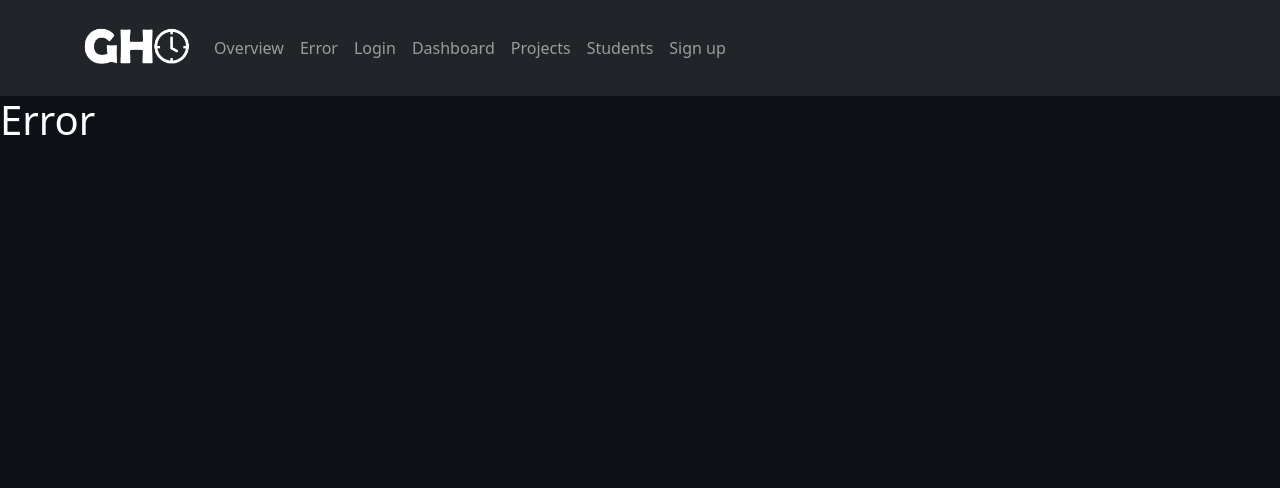
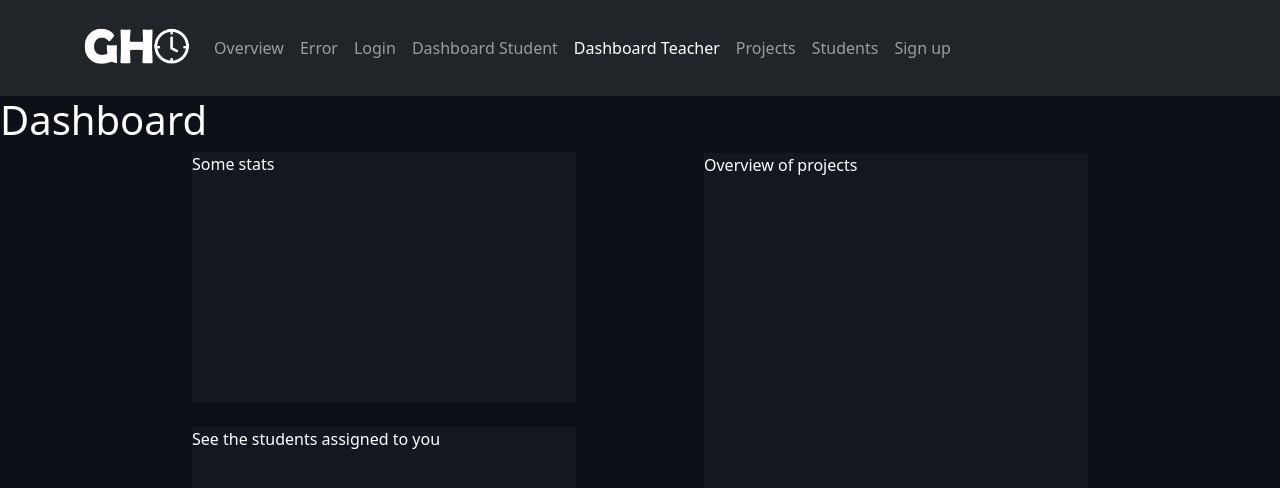
Before and after one commit to Siem-pouwels/geniushour-cms, a React (Create React App) app in the folder front-end/: page /dashboard-teacher in a window 1280 px wide. Shown: the top 488 px of the page. Built offline with nearby package versions, Linux system fonts and the light colour scheme; no server answers.

Commit message:
dashboard

```diff
--- a/front-end/src/App.js
+++ b/front-end/src/App.js
@@ -3,7 +3,8 @@ import React, { Component } from 'react'
 import axios from 'axios'
 import Home from './components/Home';
 import Overview from './components/Overview/Overview';
-import Dashboard from './components/Dashboard';
+import DashboardStudent from './components/DashboardStudent';
+import DashboardTeacher from './components/DashboardTeacher';
 import 'bootstrap/dist/css/bootstrap.min.css'
 import NavigationBar from './components/NavigationBar';
 import Login from './components/Login';
@@ -40,7 +41,8 @@ class App extends Component {
         <Routes>
           <Route path="/" element={<Home />} />
           <Route path="/overview" element={<Overview />} />
-          <Route path="/dashboard" element={<Dashboard />} />
+          <Route path="/dashboard-student" element={<DashboardStudent />} />
+          <Route path="/dashboard-teacher" element={<DashboardTeacher />} />
           <Route path="/projects" element={<ProjectsOverview />} />
           <Route path="/projects/create" element={<ProjectsCreate />} />
           <Route path="/projects/edit/:id" element={<ProjectsDetails />} />
--- a/front-end/src/components/Css/Main.module.css
+++ b/front-end/src/components/Css/Main.module.css
@@ -37,7 +37,8 @@ h1 {
 
 .OverviewDashboard {
     display: inline-block;
-    background-color: red;
+    background-color: rgb(19, 24, 32);
+    color: white;
     width: 30%;
     height: 250px;
     position: relative;
@@ -46,7 +47,8 @@ h1 {
 
 .CommentsDashboard {
     display: inline-block;
-    background-color: blue;
+    background-color: rgb(19, 24, 32);
+    color: white;
     width: 30%;
     height: 250px;
     position: relative;
@@ -56,7 +58,8 @@ h1 {
 
 .StatsDashboard {
     display: inline-block;
-    background-color: lime;
+    background-color: rgb(19, 24, 32);
+    color: white;
     width: 30%;
     height: 525px;
     position: relative;
--- a/front-end/src/components/Dashboard.js
+++ b/front-end/src/components/DashboardStudent.js
@@ -1,23 +1,23 @@
 import React from 'react'
 import classes from './Css/Main.module.css'
 
-function Dashboard() {
+function DashboardStudent() {
     return (
         <>
     <h1>Dashboard</h1>
 
     <div className={classes.OverviewDashboard}>
-        Overview of projects
+        ?
     </div>
     <br></br>
     <div className={classes.CommentsDashboard}>
         Comments
     </div>
     <div className={classes.StatsDashboard}>
-        Some stats
+        Overview of projects
     </div>
     </>
     )
 }
 
-export default Dashboard
+export default DashboardStudent
--- /dev/null
+++ b/front-end/src/components/DashboardTeacher.js
@@ -0,0 +1,23 @@
+import React from 'react'
+import classes from './Css/Main.module.css'
+
+function DashboardTeacher() {
+    return (
+        <>
+    <h1>Dashboard</h1>
+
+    <div className={classes.OverviewDashboard}>
+        Some stats
+    </div>
+    <br></br>
+    <div className={classes.CommentsDashboard}>
+        See the students assigned to you
+    </div>
+    <div className={classes.StatsDashboard}>
+        Overview of projects
+    </div>
+    </>
+    )
+}
+
+export default DashboardTeacher
--- a/front-end/src/components/NavigationBar.js
+++ b/front-end/src/components/NavigationBar.js
@@ -25,8 +25,11 @@ const NavigationBar = () => {
                         <LinkContainer to='/login'>
                             <Nav.Link>Login</Nav.Link>
                         </LinkContainer>
-                        <LinkContainer to='/dashboard'>
-                            <Nav.Link>Dashboard</Nav.Link>
+                        <LinkContainer to='/dashboard-student'>
+                            <Nav.Link>Dashboard Student</Nav.Link>
+                        </LinkContainer>
+                        <LinkContainer to='/dashboard-teacher'>
+                            <Nav.Link>Dashboard Teacher</Nav.Link>
                         </LinkContainer>
                         <LinkContainer to='/projects'>
                             <Nav.Link>Projects</Nav.Link>
```
